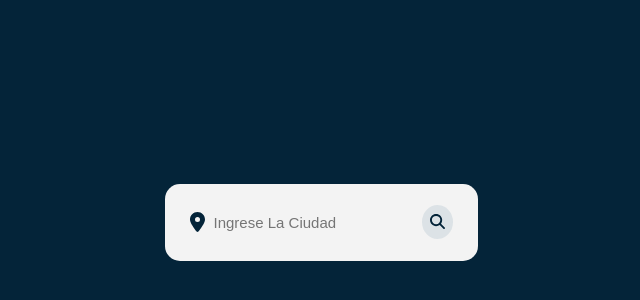
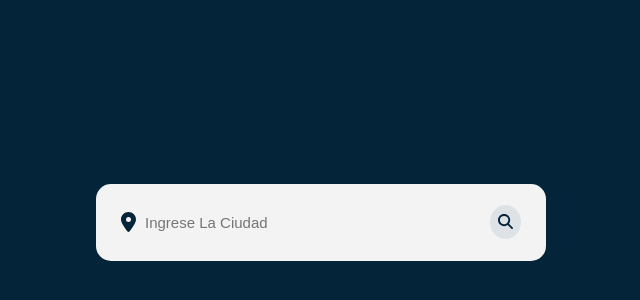
Before and after one commit to JuanPE44/app-clima, a React (Create React App) app: page / in a window 1280 px wide. Shown: the part 178-478 px from the top of the page, without its empty margins (319-959 px from the left). Built offline with nearby package versions, Linux system fonts and the light colour scheme.

Commit message:
responsive solucionado

```diff
--- a/src/components/CardPrediccion/CardPrediccion.js
+++ b/src/components/CardPrediccion/CardPrediccion.js
@@ -8,7 +8,6 @@ import { useEffect, useState } from 'react';
 const DIAS = ['Domingo','Lunes','Martes','Miercoles','Jueves','Viernes','Sabado'];
 
 export default function CardPredriccion ({ prediccion, cargando, error }) {
-
   const [dias, setDias] = useState([]);
 
   const separarDias = (arrayDias) => {
--- a/src/components/PanelClima/PanelClima.scss
+++ b/src/components/PanelClima/PanelClima.scss
@@ -1,6 +1,6 @@
 
 .panel-clima {
-  max-width: var(--panel-largo);
+  width: var(--panel-largo);
   display: flex;
   flex-direction: column;
   flex-wrap: wrap;
```
Also changed, not shown: src/components/Form/Form.scss (line endings or trailing spaces).
